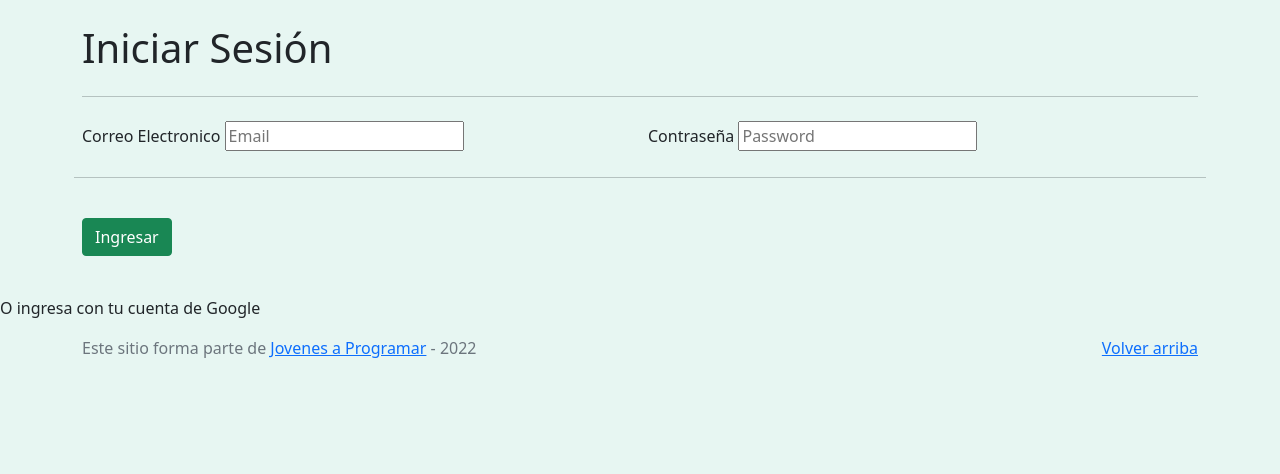
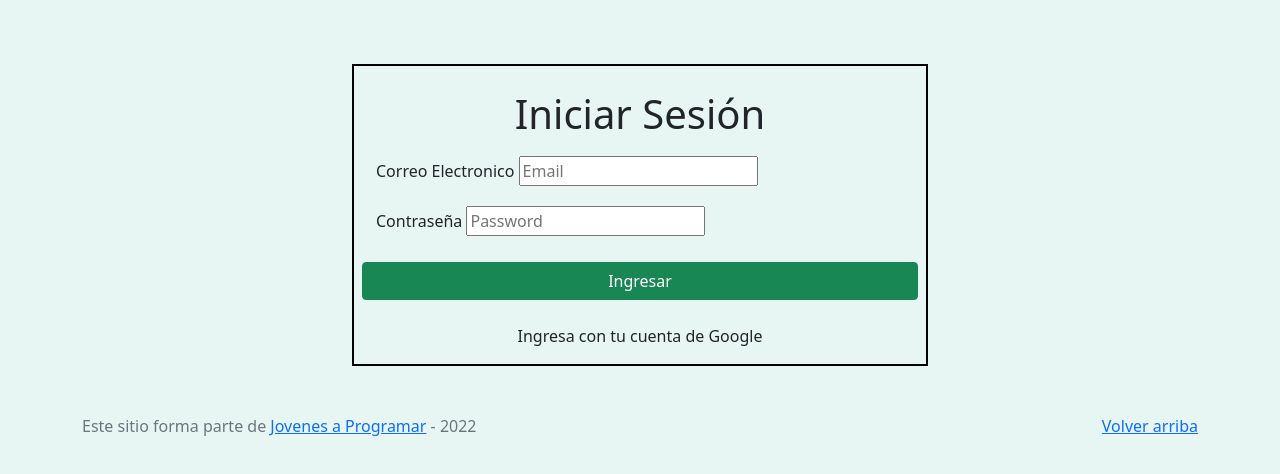
Before and after one commit to facundoiturrarte/facundoiturrarte.github.io, a plain HTML site: page login.html in a window 1280 px wide. Drawn offline with Linux system fonts and the light colour scheme.

Commit message:
Arreglos entrega 7

```diff
--- a/css/styles-login.css
+++ b/css/styles-login.css
@@ -1,16 +1,39 @@
  body {
   background-color: #E7F6F2;
-  margin: 0;
-  padding: 0;
-  width: 100%;
-  height: 100vh;
-  position: relative;
+  padding: 5%;
 }
 .info {
   color: red;
 }
-main-sesion{
-  border: 2px;
+#main-sesion{
+  border: 2px solid black;
   width: 50%;
   height: 50%;
+  margin: auto;
 }
+.perfil{
+  text-align: center;
+}
+footer {
+  padding-top: 3rem;
+  padding-bottom: 3rem;
+}
+
+footer p {
+  margin-bottom: .25rem;
+}
+
+.google-text{
+  text-align: center;
+}
+.row>* {
+  flex-shrink: 0;
+  width: 100%;
+  max-width: 100%;
+}
+.email{
+  padding: 10px;
+}
+.password{
+  padding: 10px;
+}
--- a/js/header.js
+++ b/js/header.js
@@ -6,9 +6,9 @@ if(localStorage.getItem("user")){
   <ul class="dropdown-menu" aria-labelledby="dropdownMenuButton1">
     <li><a class="dropdown-item" href="cart.html">Mi Carrito</a></li>
     <li><a class="dropdown-item" id="my-profile" href="my-profile.html">Mi Perfil</a></li>
-    <li><a class="dropdown-item" href="login.html">Cerrar Sessión</a></li>
+    <li><a class="dropdown-item" href="login.html">Cerrar Sesión</a></li>
   </ul>`
 }else{
     hola1.innerHTML=`
-  <a class="btn btn-secondary"  id="dropdownMenuButton1" href="login.html">Iniciar sesion</a>`
+  <a class="btn btn-secondary"  id="dropdownMenuButton1" href="login.html">Iniciar Sesión</a>`
 }
--- a/js/init.js
+++ b/js/init.js
@@ -60,7 +60,7 @@ document.addEventListener("DOMContentLoaded", ()=>{
   document.getElementById('numero-contacto').value=''
   document.getElementById('photo-usuario').style=''
 }
-
+})
 const cart_Info = "https://japceibal.github.io/emercado-api/user_cart/25801.json";
  let carrito = JSON.parse(localStorage.getItem("carrito")) || [];
 
@@ -72,4 +72,3 @@ const cart_Info = "https://japceibal.github.io/emercado-api/user_cart/25801.json
      // calcular el valor actual del costo de envio
      calcularCostoDeEnvioInicial()
 })
-})
--- a/login.html
+++ b/login.html
@@ -16,28 +16,23 @@
               <form action="#" method="get" class="row mt-4" id="ingresar" novalidate>
                 <div class="col">
                   <h1 class="perfil">Iniciar Sesión</h1>
-                  <hr class="my-4">
-                  <div class="row g-3">
-                    <div class="col-sm-6">
+                  <div>
+                    <div class="email">
                      <label for="email">Correo Electronico</label>
                      <input type="email" id="email" name="email" value="" placeholder="Email">
                     </div>
-
-                    <div class="col-sm-6">
+                    <div class="password">
                     <label for="password">Contraseña</label>
                     <input type="password" id="password" name="password" value="" placeholder="Password" autocomplete="on">
                     </div>
-                    <br>
-                    <br>
-                    <hr class="my-4">
-                    <div class="col-sm-6">
+                    <p class="info" id="info"></p>
+                    <div class="row g-2">
                       <button id="inicio" class="btn btn-success" type="button" onclick="login()">Ingresar</button>
-                      <p class="info" id="info"></p>
                     </div>
                   </div>
                 </div>
         </div>
-      <p class="google-text mt-4">O ingresa con tu cuenta de Google</p>
+      <p class="google-text mt-4">Ingresa con tu cuenta de Google</p>
       <div id="g_id_onload" data-client_id="684519560000-8mbemejjoqvof7pjd72fv14qrv6q5t6d.apps.googleusercontent.com"
         data-callback="loginGoogle">
       </div>
```
